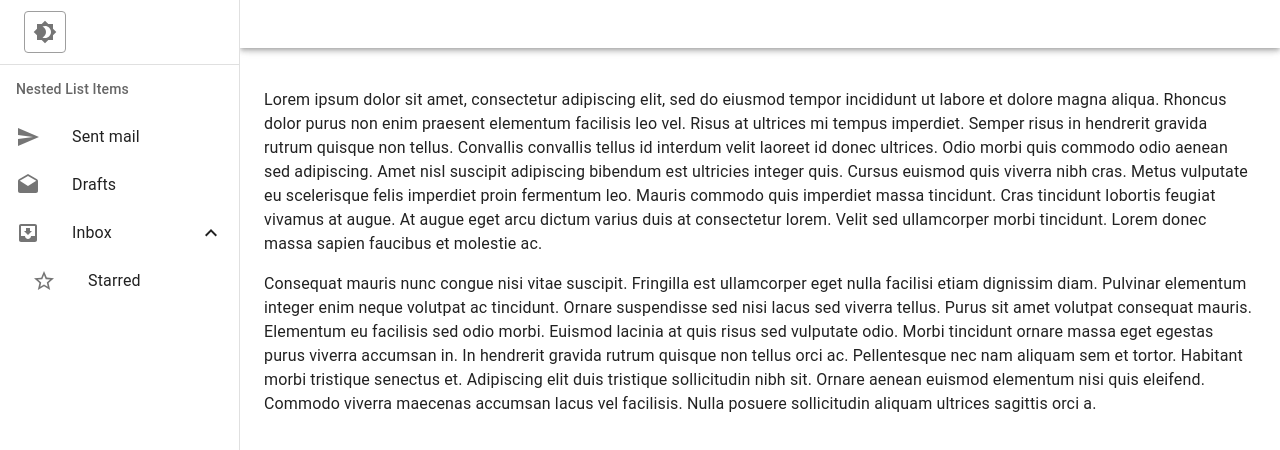
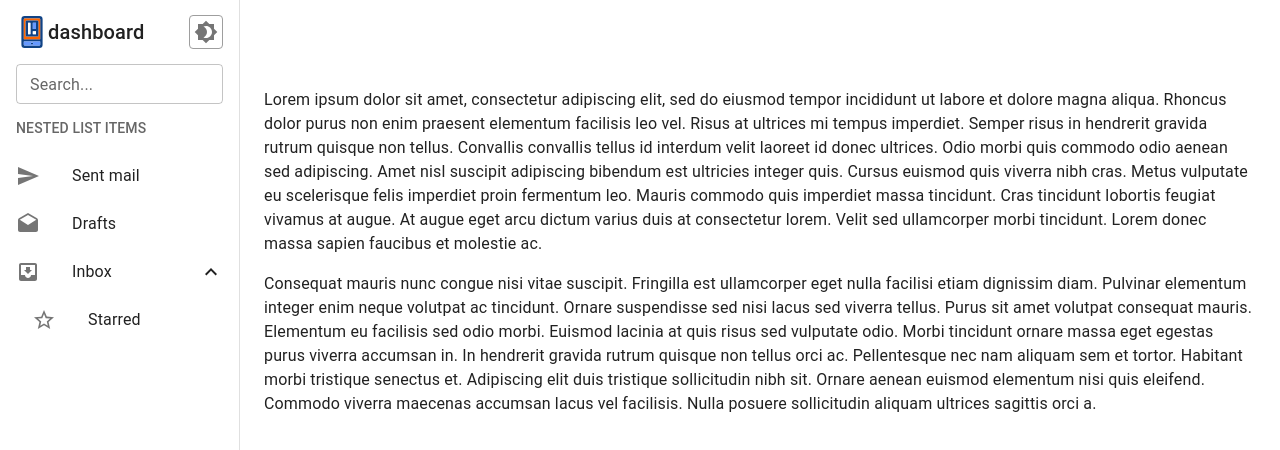
Before and after one commit to reneruano95/react-admin-dashboard-front-end, a React (Vite) app: page / in a window 1280 px wide. Shown: the top 450 px of the page. Built offline with nearby package versions, Linux system fonts and the light colour scheme.

Commit message:
updated items from sidebar

```diff
--- a/src/components/navbar/Navbar.tsx
+++ b/src/components/navbar/Navbar.tsx
@@ -13,6 +13,7 @@ export const Navbar = (props: { onClick: () => void }) => {
       position="fixed"
       color="transparent"
       sx={{
+        display: { md: "none" },
         width: { md: `calc(100% - ${drawerWidth}px)` },
         ml: { md: `${drawerWidth}px` },
       }}
@@ -30,7 +31,7 @@ export const Navbar = (props: { onClick: () => void }) => {
             // color="inherit"
             aria-label="open drawer"
             onClick={props.onClick}
-            sx={{ display: { md: "none" } }}
+            sx={{ display: { md: "none" }, padding: "4px" }}
           >
             <MenuIcon />
           </IconButton>
--- a/src/components/sidebar/Menu.tsx
+++ b/src/components/sidebar/Menu.tsx
@@ -3,14 +3,15 @@ import { useState, useContext } from "react";
 import {
   Box,
   Collapse,
-  Divider,
   IconButton,
   List,
   ListItemButton,
   ListItemIcon,
   ListItemText,
   ListSubheader,
+  TextField,
   Toolbar,
+  Typography,
 } from "@mui/material";
 
 import InboxIcon from "@mui/icons-material/MoveToInbox";
@@ -25,6 +26,7 @@ import Brightness7Icon from "@mui/icons-material/Brightness7";
 import { useTheme } from "@mui/material";
 
 import { ColorModeContext } from "../../theme";
+import "./menu.scss";
 
 export const Menu = () => {
   const theme = useTheme();
@@ -38,7 +40,19 @@ export const Menu = () => {
 
   return (
     <div>
-      <Toolbar>
+      <Toolbar
+        className="toolbar"
+        sx={{
+          justifyContent: "space-between",
+        }}
+      >
+        <Box sx={{ display: "flex", alignItems: "center" }}>
+          <img src="logo.svg" alt=""></img>
+          <Typography variant="h6" component="div">
+            dashboard
+          </Typography>
+        </Box>
+
         <Box
           sx={{
             borderRadius: 1,
@@ -49,7 +63,7 @@ export const Menu = () => {
           <IconButton
             size="small"
             onClick={colorMode.toggleColorMode}
-            sx={{ padding: 1 }}
+            sx={{ padding: "4px" }}
           >
             {theme.palette.mode === "dark" ? (
               <Brightness7Icon />
@@ -59,13 +73,25 @@ export const Menu = () => {
           </IconButton>
         </Box>
       </Toolbar>
-      <Divider />
+      <Box sx={{ display: "flex", justifyContent: "center", mx: "16px" }}>
+        <TextField
+          label="Search..."
+          id="filled-basic"
+          variant="outlined"
+          size="small"
+        />
+      </Box>
+
       <List
-        sx={{ width: "100%", maxWidth: 360, bgcolor: "background.paper" }}
+        sx={{ width: "100%" }}
         component="nav"
         aria-labelledby="nested-list-subheader"
         subheader={
-          <ListSubheader component="div" id="nested-list-subheader">
+          <ListSubheader
+            component="div"
+            id="nested-list-subheader"
+            sx={{ textTransform: "uppercase", backgroundColor: "transparent" }}
+          >
             Nested List Items
           </ListSubheader>
         }
--- /dev/null
+++ b/src/components/sidebar/menu.scss
@@ -0,0 +1,3 @@
+.toolbar {
+  padding: 0 16px !important;
+}
```
Also changed, not shown: public/logo.svg (added).
